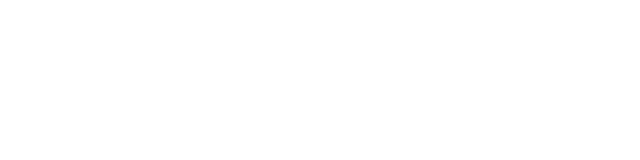
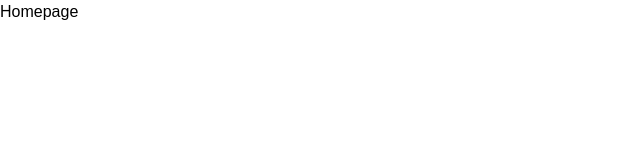
Before and after one commit to airstar8899-web/spendly-expense-tracker, a React (Vite) app: page /home in a window 1280 px wide. Before the commit this address had no page. Shown: the top 160 px of the page, without its empty margins (0-640 px from the left). Built offline with nearby package versions, Linux system fonts and the light colour scheme; a web font is replaced by a local one.

Commit message:
project setup

```diff
--- a/src/App.jsx
+++ b/src/App.jsx
@@ -3,6 +3,7 @@
 import SignIn from "./pages/signpage/SignIn";
 import SignUp from "./pages/signuppage/SignUp";
 import Dashboard from "./pages/dashboard/Dashboard";
+import Homepage from "./pages/homepage/Homepage";
 
 const App = () => {
   return (
@@ -11,6 +12,7 @@
         <Route path="/" element={<Welcome />} />
         <Route path="/signin" element={<SignIn />} />
         <Route path="/signup" element={<SignUp />} />
+        <Route path="/home" element={<Homepage />} />
         <Route path="/dashboard" element={<Dashboard />} />
         <Route path="/portfolio" element={<div>Portfolio coming soon</div>} />
       </Routes>
--- /dev/null
+++ b/src/pages/homepage/Homepage.jsx
@@ -0,0 +1,9 @@
+import React from 'react'
+
+const Homepage = () => {
+  return (
+    <div>Homepage</div>
+  )
+}
+
+export default Homepage
```
